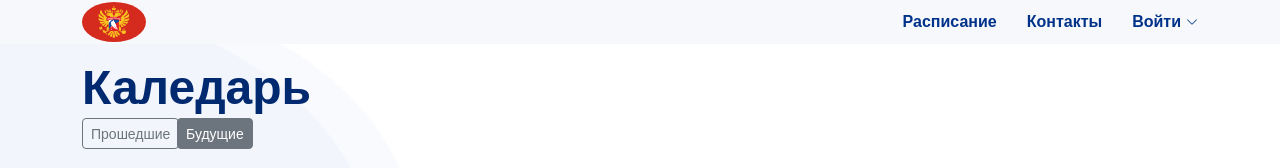
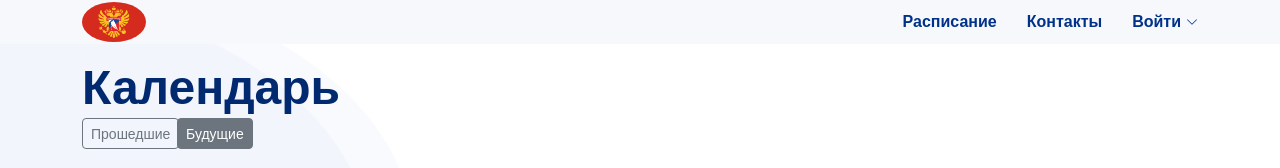
Before and after one commit to ienmpu/11--104-, a plain HTML site: page schedule.html in a window 1280 px wide. Shown: the top 168 px of the page. Drawn offline with nearby package versions, Linux system fonts and the light colour scheme.

Commit message:
Update schedule.html

```diff
--- a/schedule.html
+++ b/schedule.html
@@ -47,7 +47,7 @@
         <div class="container">
             <div class="row">
                 <div class="col-lg-6 d-flex flex-column justify-content-center">
-                    <h1 data-aos="fade-up">Каледарь</h1>
+                    <h1 data-aos="fade-up">Календарь</h1>
                 </div>
             </div>
             <div class="row">
```
